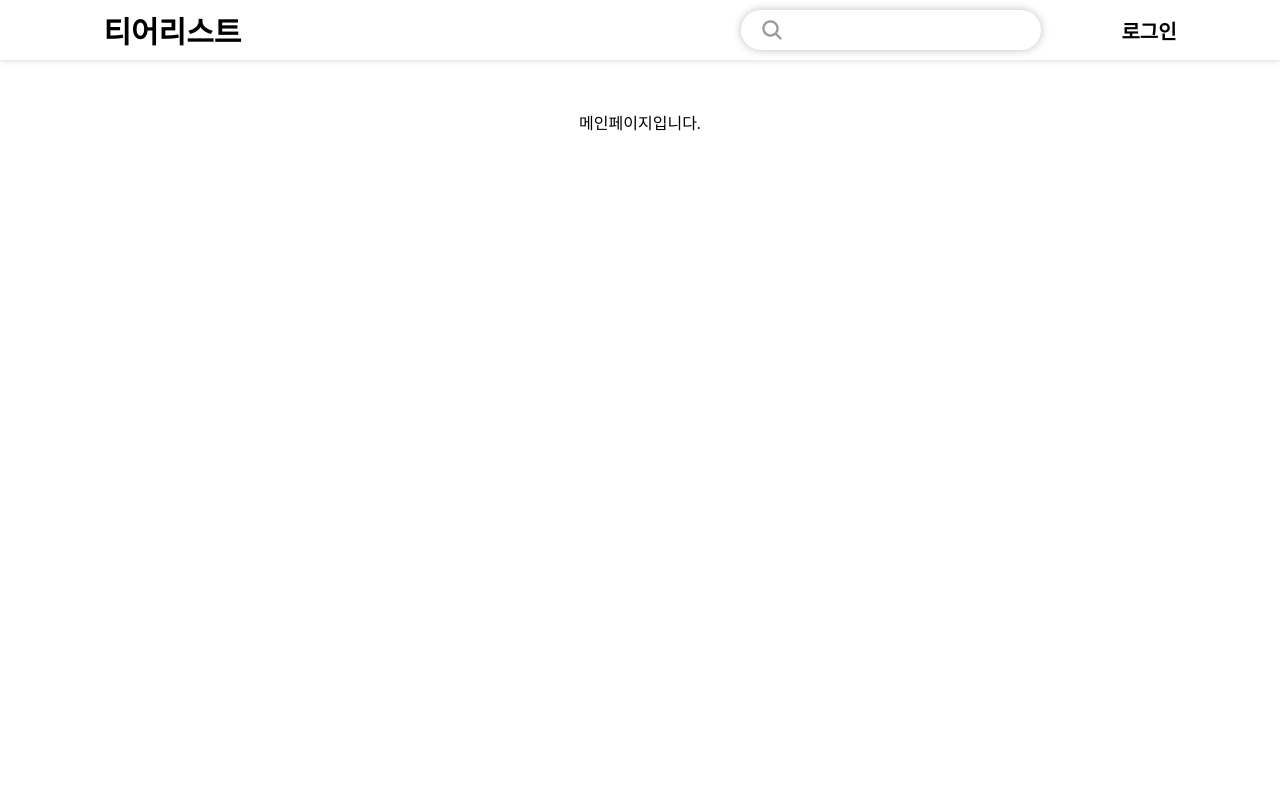
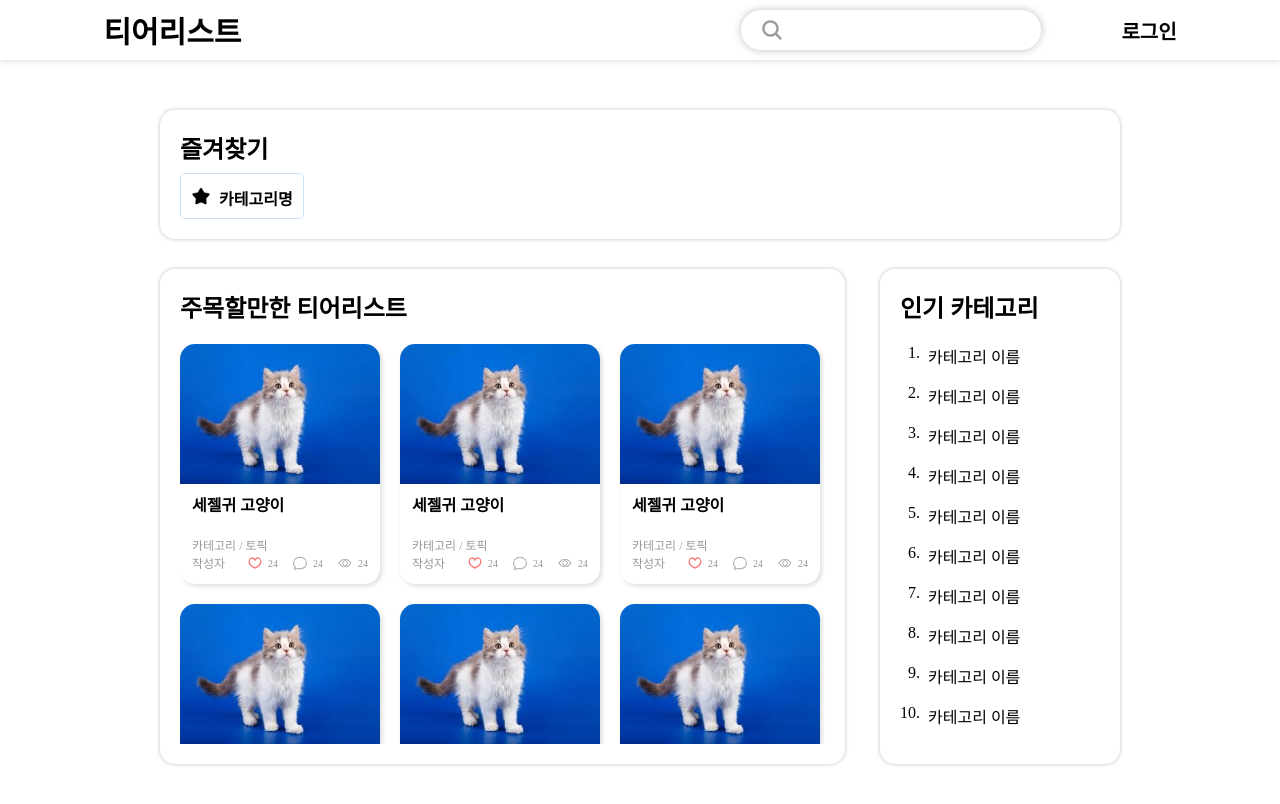
Before and after one commit to tierlist-projects/tierlist-frontend, a React (Create React App) app: page / in a window 1280 px wide. Shown: the top 804 px of the page. Built offline with nearby package versions, Linux system fonts and the light colour scheme; a web font is replaced by a local one.

Commit message:
feat(main): 메인페이지 화면 구성
- 즐겨찾기
- 주목할만한 티어리스트
- 인기 카테고리
컴포넌트 추가

```diff
--- /dev/null
+++ b/src/components/main/Favorites.tsx
@@ -0,0 +1,25 @@
+import * as S from '@styles/main/favorites.style'
+import { images } from '@constants/images'
+
+const Favorites = () => {
+  return (
+    <S.FavoritesContainer>
+      <S.Title>즐겨찾기</S.Title>
+      <S.FavoritesList>
+        <S.Favorite onClick={() => console.log('이동')}>
+          <S.Star
+            src={images.common.favorites.fullStar}
+            alt="즐겨찾기"
+            onClick={(event) => {
+              event.stopPropagation()
+              console.log('이벤트 전파 막고 즐겨찾기 해제')
+            }}
+          />
+          <p>카테고리명</p>
+        </S.Favorite>
+      </S.FavoritesList>
+    </S.FavoritesContainer>
+  )
+}
+
+export default Favorites
--- /dev/null
+++ b/src/components/main/NotableTierList.tsx
@@ -0,0 +1,26 @@
+import React from 'react'
+import * as S from '@styles/main/notableTierList.style'
+import { ContentsContainer, ContentsTitle } from '@styles/main/mainPage.style'
+import PostCard from '@components/common/PostCard'
+
+const NotableTierList = () => {
+  return (
+    <ContentsContainer>
+      <ContentsTitle>주목할만한 티어리스트</ContentsTitle>
+      <S.TierList>
+        <PostCard />
+        <PostCard />
+        <PostCard />
+        <PostCard />
+        <PostCard />
+        <PostCard />
+        <PostCard />
+        <PostCard />
+        <PostCard />
+        <PostCard />
+      </S.TierList>
+    </ContentsContainer>
+  )
+}
+
+export default NotableTierList
--- /dev/null
+++ b/src/components/main/PopularCategories.tsx
@@ -0,0 +1,55 @@
+import React from 'react'
+import * as S from '@styles/main/popularCategories.style'
+import { ContentsContainer, ContentsTitle } from '@styles/main/mainPage.style'
+
+const PopularCategories = () => {
+  return (
+    <ContentsContainer>
+      <ContentsTitle>인기 카테고리</ContentsTitle>
+      <S.PopularList>
+        <S.PopularCategory onClick={() => console.log('click')}>
+          <p className="lank">1.</p>
+          <p className="category">카테고리 이름</p>
+        </S.PopularCategory>
+        <S.PopularCategory onClick={() => console.log('click')}>
+          <p className="lank">2.</p>
+          <p className="category">카테고리 이름</p>
+        </S.PopularCategory>
+        <S.PopularCategory onClick={() => console.log('click')}>
+          <p className="lank">3.</p>
+          <p className="category">카테고리 이름</p>
+        </S.PopularCategory>
+        <S.PopularCategory onClick={() => console.log('click')}>
+          <p className="lank">4.</p>
+          <p className="category">카테고리 이름</p>
+        </S.PopularCategory>
+        <S.PopularCategory onClick={() => console.log('click')}>
+          <p className="lank">5.</p>
+          <p className="category">카테고리 이름</p>
+        </S.PopularCategory>
+        <S.PopularCategory onClick={() => console.log('click')}>
+          <p className="lank">6.</p>
+          <p className="category">카테고리 이름</p>
+        </S.PopularCategory>
+        <S.PopularCategory onClick={() => console.log('click')}>
+          <p className="lank">7.</p>
+          <p className="category">카테고리 이름</p>
+        </S.PopularCategory>
+        <S.PopularCategory onClick={() => console.log('click')}>
+          <p className="lank">8.</p>
+          <p className="category">카테고리 이름</p>
+        </S.PopularCategory>
+        <S.PopularCategory onClick={() => console.log('click')}>
+          <p className="lank">9.</p>
+          <p className="category">카테고리 이름</p>
+        </S.PopularCategory>
+        <S.PopularCategory onClick={() => console.log('click')}>
+          <p className="lank">10.</p>
+          <p className="category">카테고리 이름</p>
+        </S.PopularCategory>
+      </S.PopularList>
+    </ContentsContainer>
+  )
+}
+
+export default PopularCategories
--- a/src/constants/images.ts
+++ b/src/constants/images.ts
@@ -8,5 +8,9 @@ export const images = {
       comment: '/images/common/ic-comment.png',
       views: '/images/common/ic-views.png',
     },
+    favorites: {
+      fullStar: '/images/common/ic-star-full.png',
+      emptyStar: '/images/common/ic-star-empty.png',
+    },
   },
 }
--- a/src/pages/MainPage.tsx
+++ b/src/pages/MainPage.tsx
@@ -1,7 +1,19 @@
 import React from 'react'
+import * as S from '@styles/main/mainPage.style'
+import Favorites from '@components/main/Favorites'
+import NotableTierList from '@components/main/NotableTierList'
+import PopularCategories from '@components/main/PopularCategories'
 
 const MainPage = () => {
-  return <div>메인페이지입니다.</div>
+  return (
+    <S.MainPageContainer>
+      <Favorites />
+      <S.MiddleContent>
+        <NotableTierList />
+        <PopularCategories />
+      </S.MiddleContent>
+    </S.MainPageContainer>
+  )
 }
 
 export default MainPage
--- a/src/styles/common/Layout.style.ts
+++ b/src/styles/common/Layout.style.ts
@@ -7,4 +7,5 @@ export const LayoutContainer = styled.div`
   align-items: center;
   justify-content: center;
   flex-direction: column;
+  padding-bottom: 50px;
 `
--- /dev/null
+++ b/src/styles/main/favorites.style.ts
@@ -0,0 +1,52 @@
+import { colors } from '@constants/colors'
+import styled from '@emotion/styled'
+
+export const FavoritesContainer = styled.div`
+  width: 100%;
+  display: flex;
+  flex-direction: column;
+  padding: 20px;
+  box-shadow: 0px 0px 4px rgba(0, 0, 0, 0.25);
+  border-radius: 15px;
+`
+
+export const Title = styled.p`
+  font-weight: bold;
+  font-size: 24px;
+`
+
+export const FavoritesList = styled.ul`
+  width: 100%;
+`
+
+export const Favorite = styled.li`
+  display: flex;
+  min-width: fit-content;
+  padding: 8px 10px;
+  margin: 8px 8px 0px 0px;
+  align-items: center;
+  border: 1px solid ${colors.primary[200]};
+  border-radius: 5px;
+  float: left;
+
+  p {
+    font-size: 16px;
+    font-weight: bold;
+    padding-top: 4px;
+  }
+
+  cursor: pointer;
+  &:hover {
+    background-color: ${colors.primary[50]};
+    transition: 250ms ease-in-out;
+  }
+`
+
+export const Star = styled.img`
+  cursor: pointer;
+  display: flex;
+  align-items: center;
+  width: 20px;
+  height: 20px;
+  margin-right: 8px;
+`
--- /dev/null
+++ b/src/styles/main/mainPage.style.ts
@@ -0,0 +1,32 @@
+import styled from '@emotion/styled'
+
+export const MainPageContainer = styled.div`
+  width: 1000px;
+  padding: 0px 20px;
+  display: flex;
+  flex-direction: column;
+  align-items: center;
+  justify-content: center;
+  gap: 30px;
+`
+
+export const MiddleContent = styled.div`
+  width: 100%;
+  display: flex;
+  justify-content: space-between;
+`
+// 메인 페이지를 구성하는 컴포넌트들의 컨테이너
+export const ContentsContainer = styled.div`
+  padding: 20px;
+  display: flex;
+  flex-direction: column;
+  box-shadow: 0px 0px 4px rgba(0, 0, 0, 0.25);
+  border-radius: 15px;
+  gap: 20px;
+`
+
+// 컴포넌트들의 제목
+export const ContentsTitle = styled.p`
+  font-weight: bold;
+  font-size: 24px;
+`
--- /dev/null
+++ b/src/styles/main/notableTierList.style.ts
@@ -0,0 +1,14 @@
+import styled from '@emotion/styled'
+
+export const TierList = styled.div`
+  display: grid;
+  padding: 0px 5px 5px 0px;
+  grid-template-columns: repeat(3, 1fr);
+  gap: 20px;
+  max-height: 400px;
+  overflow: auto;
+
+  ::-webkit-scrollbar {
+    display: none;
+  }
+`
--- /dev/null
+++ b/src/styles/main/popularCategories.style.ts
@@ -0,0 +1,35 @@
+import { colors } from '@constants/colors'
+import styled from '@emotion/styled'
+
+export const PopularList = styled.ul`
+  display: flex;
+  flex-direction: column;
+  gap: 16px;
+  width: 200px;
+  max-height: 400px;
+  overflow: auto;
+  ::-webkit-scrollbar {
+    display: none;
+  }
+`
+
+export const PopularCategory = styled.li`
+  cursor: pointer;
+  font-size: 16px;
+  display: flex;
+  gap: 8px;
+
+  .lank {
+    width: 10%;
+    text-align: right;
+  }
+
+  .category {
+    flex: 1;
+    word-break: break-all;
+  }
+
+  &:hover {
+    color: ${colors.primary[500]};
+  }
+`
```
Also changed, not shown: public/images/common/ic-star-empty.png (added), public/images/common/ic-star-full.png (added).
